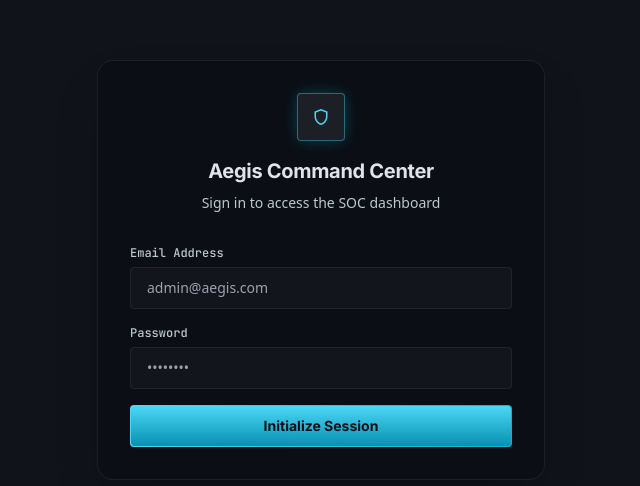
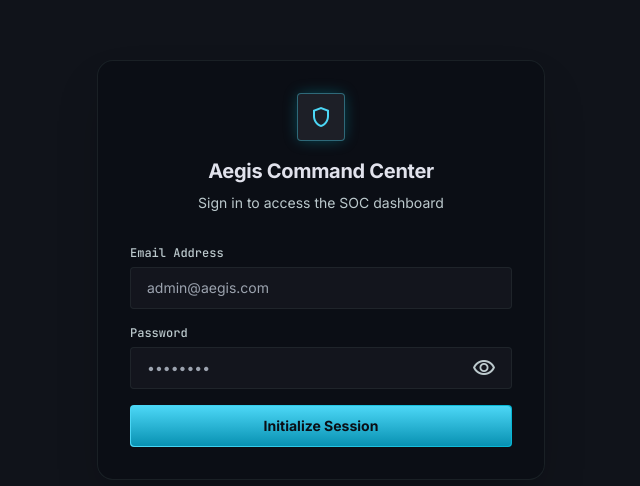
Before and after one commit to kaavi02/incident-response, a Next.js app: page /login in a window 1280 px wide. Shown: the part 130-616 px from the top of the page, without its empty margins (319-959 px from the left). Built offline with nearby package versions, Linux system fonts and the light colour scheme.

Commit message:
Fix icon font loading, typography mapping, and add show password toggle in login

```diff
--- a/eslint.config.mjs
+++ b/eslint.config.mjs
@@ -15,7 +15,8 @@ const eslintConfig = defineConfig([
   ]),
   {
     rules: {
-      "@typescript-eslint/no-explicit-any": "off"
+      "@typescript-eslint/no-explicit-any": "off",
+      "@next/next/no-page-custom-font": "off"
     }
   }
 ]);
--- a/src/app/globals.css
+++ b/src/app/globals.css
@@ -1,5 +1,3 @@
-@import url('https://fonts.googleapis.com/css2?family=Material+Symbols+Outlined:wght,FILL@100..700,0..1&display=swap');
-
 :root {
   --color-tertiary-fixed: 255 218 219;
   --color-on-tertiary: 255 255 255;
@@ -106,12 +104,13 @@
 
 @layer base {
   body {
+    font-family: var(--font-inter), -apple-system, BlinkMacSystemFont, "Segoe UI", Roboto, sans-serif;
     @apply bg-background text-on-surface antialiased overflow-x-hidden selection:bg-primary-container selection:text-on-primary-container;
   }
 }
 
 .material-symbols-outlined {
-  font-family: 'Material Symbols Outlined';
+  font-family: 'Material Symbols Outlined' !important;
   font-weight: normal;
   font-style: normal;
   font-size: 20px;
@@ -123,6 +122,8 @@
   white-space: nowrap;
   direction: ltr;
   vertical-align: middle;
+  font-feature-settings: 'liga';
+  -webkit-font-feature-settings: 'liga';
   -webkit-font-smoothing: antialiased;
 }
 
--- a/src/app/layout.tsx
+++ b/src/app/layout.tsx
@@ -29,6 +29,14 @@ export default function RootLayout({
       className={`${inter.variable} ${jetbrainsMono.variable} h-full antialiased`}
       suppressHydrationWarning
     >
+      <head>
+        <link rel="preconnect" href="https://fonts.googleapis.com" />
+        <link rel="preconnect" href="https://fonts.gstatic.com" crossOrigin="anonymous" />
+        <link
+          rel="stylesheet"
+          href="https://fonts.googleapis.com/css2?family=Material+Symbols+Outlined:opsz,wght,FILL,GRAD@20..48,100..700,0..1,-50..200&display=swap"
+        />
+      </head>
       <body className="min-h-full flex flex-col">
         <Providers>{children}</Providers>
       </body>
--- a/src/app/login/page.tsx
+++ b/src/app/login/page.tsx
@@ -8,6 +8,7 @@ export default function LoginPage() {
   const router = useRouter();
   const [email, setEmail] = useState("");
   const [password, setPassword] = useState("");
+  const [showPassword, setShowPassword] = useState(false);
   const [error, setError] = useState("");
   const [isLoading, setIsLoading] = useState(false);
 
@@ -80,15 +81,27 @@ export default function LoginPage() {
             >
               Password
             </label>
+            <div className="relative">
               <input
                 id="password"
-              type="password"
+                type={showPassword ? "text" : "password"}
                 value={password}
                 onChange={(e) => setPassword(e.target.value)}
                 required
-              className="w-full bg-surface-container/50 border border-outline-variant/30 rounded-lg px-4 py-2.5 text-body-md text-on-surface focus:outline-none focus:border-primary/50 focus:bg-surface-container transition-colors"
+                className="w-full bg-surface-container/50 border border-outline-variant/30 rounded-lg pl-4 pr-11 py-2.5 text-body-md text-on-surface focus:outline-none focus:border-primary/50 focus:bg-surface-container transition-colors"
                 placeholder="••••••••"
               />
+              <button
+                type="button"
+                onClick={() => setShowPassword(!showPassword)}
+                className="absolute right-3 top-1/2 -translate-y-1/2 text-on-surface-variant hover:text-on-surface transition-colors p-1 flex items-center justify-center focus:outline-none"
+                aria-label={showPassword ? "Hide password" : "Show password"}
+              >
+                <span className="material-symbols-outlined text-[20px] select-none">
+                  {showPassword ? "visibility_off" : "visibility"}
+                </span>
+              </button>
+            </div>
           </div>
 
           <button
--- a/tailwind.config.ts
+++ b/tailwind.config.ts
@@ -76,18 +76,18 @@ const config: Config = {
         "margin": "1rem"
       },
       "fontFamily": {
-        "telemetry-lg": ["JetBrains Mono"],
-        "headline-sm": ["Inter"],
-        "label-caps": ["JetBrains Mono"],
-        "headline-xl-mobile": ["Inter"],
-        "headline-md": ["Inter"],
-        "body-lg": ["Inter"],
-        "telemetry-sm": ["JetBrains Mono"],
-        "headline-lg": ["Inter"],
-        "body-sm": ["Inter"],
-        "body-md": ["Inter"],
-        "metric-display": ["JetBrains Mono"],
-        "headline-xl": ["Inter"]
+        "telemetry-lg": ["var(--font-jetbrains-mono)", "monospace"],
+        "headline-sm": ["var(--font-inter)", "sans-serif"],
+        "label-caps": ["var(--font-jetbrains-mono)", "monospace"],
+        "headline-xl-mobile": ["var(--font-inter)", "sans-serif"],
+        "headline-md": ["var(--font-inter)", "sans-serif"],
+        "body-lg": ["var(--font-inter)", "sans-serif"],
+        "telemetry-sm": ["var(--font-jetbrains-mono)", "monospace"],
+        "headline-lg": ["var(--font-inter)", "sans-serif"],
+        "body-sm": ["var(--font-inter)", "sans-serif"],
+        "body-md": ["var(--font-inter)", "sans-serif"],
+        "metric-display": ["var(--font-jetbrains-mono)", "monospace"],
+        "headline-xl": ["var(--font-inter)", "sans-serif"]
       },
       "fontSize": {
         "telemetry-lg": ["0.875rem", { "lineHeight": "1.25rem", "letterSpacing": "-0.01em", "fontWeight": "600" }],
```
Also changed, not shown: tsconfig.json (+12 -4 lines). Lines whose indentation alone changed are shown as unchanged.
